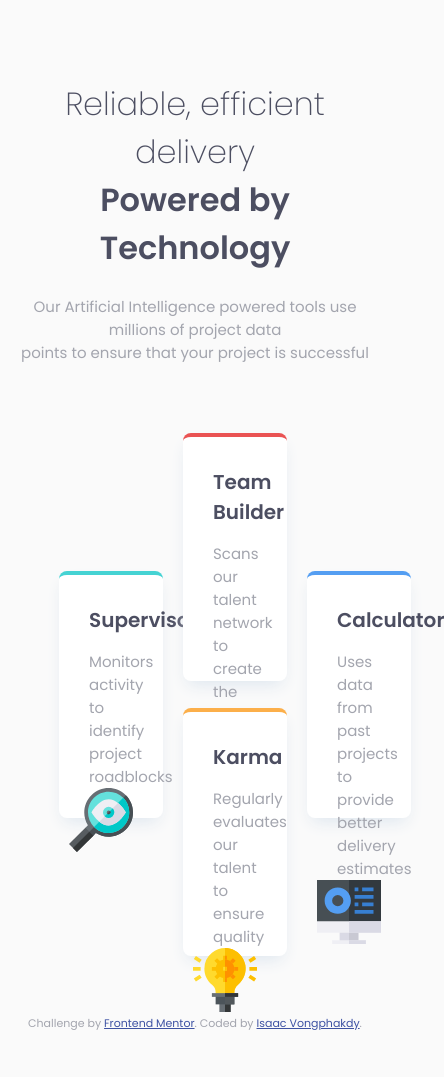
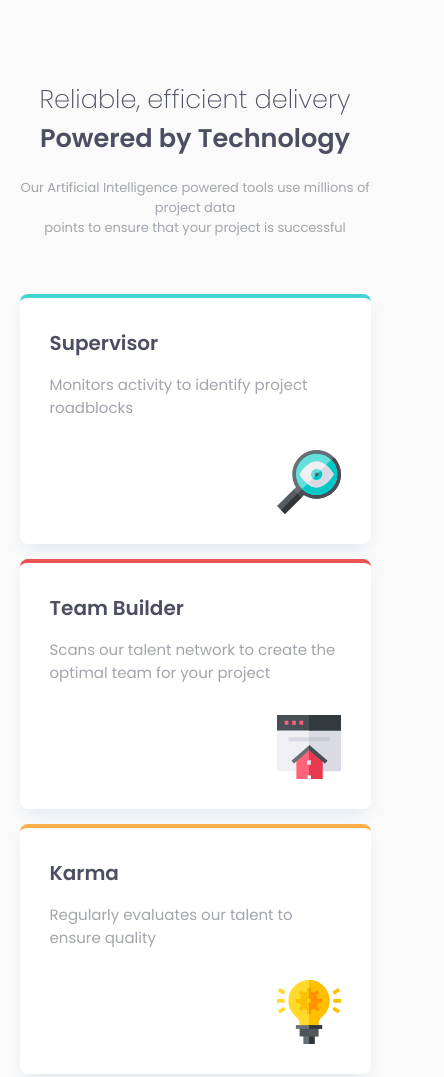
Before and after one commit to vongphakdy/four-card-featured, a plain HTML site: page index.html in a window 390 px wide. Shown: the top 1077 px of the page, 444 px wide, since content can reach past the window. Before the commit the page ends 1032 px from the top, so only its background shows below. Drawn offline with Linux system fonts and the light colour scheme.

Commit message:
responsive

```diff
--- a/css/main.scss
+++ b/css/main.scss
@@ -17,6 +17,8 @@ $mid-blue: hsl(229, 6%, 66%);
     vertical-align: baseline;
 }
 body {
+  width: 100%;
+  height: 100%;
   font-family: 'Poppins', sans-serif;
   font-size: 15px;
   background-color: #FAFAFA;
@@ -102,24 +104,36 @@ footer {
   margin-top: 3em;
 }
 
-// @media screen and (max-width: 600px) {
-//   h1 {
-//     font-size: 1.6rem;
-//   }
-//   header p {
-//     font-size: 12px;
-//   }
-//
-//   .container {
-//     display: flex;
-//     flex-direction: column;
-//     width: 100%;
-//     height: auto;
-//     justify-content: space-between;
-//
-//     .supervisor {
-//       width: 100%;
-//       height: 53%;
-//     }
-//   }
-// }
+@media screen and (max-width: 768px) {
+  h1 {
+    font-size: 1.6rem;
+  }
+  header {
+    width: 90%;
+    p {
+      font-size: 13px;
+    }
+  }
+
+  .container {
+    display: flex;
+    flex-direction: column;
+    width: 100%;
+    height: auto;
+
+    .card{
+      width: 90%;
+      height: 250px;
+      margin: 0 auto 1em auto;
+    }
+    .midCol {
+      width: 100%;
+
+      .card {
+        width: 90%;
+        height: 250px;
+        margin: 0 auto 1em auto;
+      }
+    }
+  }
+}
```
Also changed, not shown: css/main.css, 1 other file.
